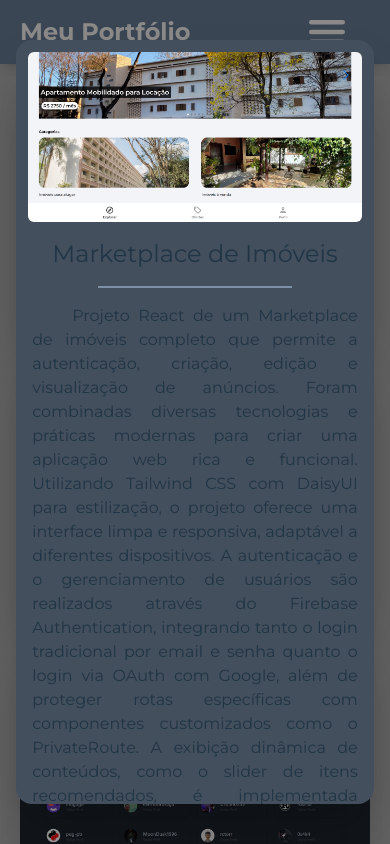
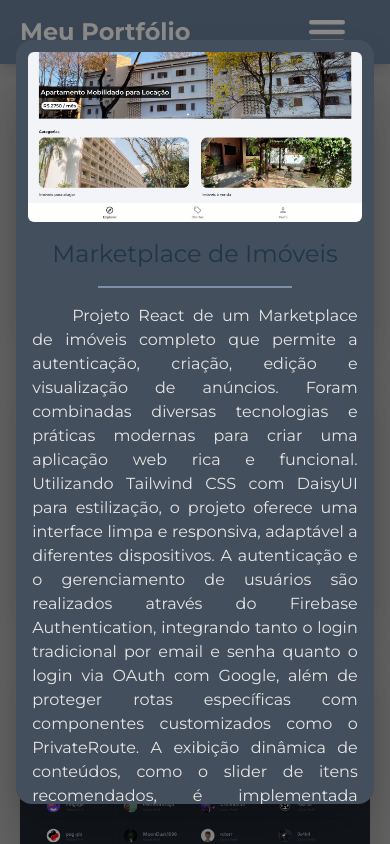
Before and after one commit to rodri-carvalho/portfolio, a React (Vite) app: page /projects in a window 390 px wide. Both pictures are taken after a click on the button 195 px from the left and 209 px from the top of the page. Shown: the top 844 px of the page. Built offline with nearby package versions, Linux system fonts and the light colour scheme.

Commit message:
alteracao da text-color na seta da home, em formacao e projetos. obs: commit anterior fez também alteracoes de responsividade na navbar, em habilidades e em formacao

```diff
--- a/src/components/general/ProjectsBrowserMockUp.jsx
+++ b/src/components/general/ProjectsBrowserMockUp.jsx
@@ -59,7 +59,7 @@ function ProjectsBrowserMockUp({ id, title, projectURL, repoURL, projectPic, des
 					<div className="bg-base-200 flex flex-col justify-center 2xs:!h-full ">
 						<img src={projectPic} alt="" className="" />
 					</div>
-					<div className="text-lg 4xs:text-xl sm:text-2xl lg:text-3xl xl:text-4xl 2xl:text-5xl 3xl:text-6xl py-1 4xs:py-1 sm:py-2 lg:py-3 xl:py-4 2xl:py-5 3xl:py-8 !3xl:rounded-3xl">
+					<div className="text-lg 4xs:text-xl sm:text-2xl lg:text-3xl xl:text-4xl 2xl:text-5xl 3xl:text-6xl py-1 4xs:py-1 sm:py-2 lg:py-3 xl:py-4 2xl:py-5 3xl:py-8 !3xl:rounded-3xl !text-base-100">
 						{title}
 					</div>
 				</div>
@@ -76,14 +76,14 @@ function ProjectsBrowserMockUp({ id, title, projectURL, repoURL, projectPic, des
 							description.map((paragraph, index) => (
 								<p
 									key={index}
-									className="text-justify xs:text-lg sm:text-xl md:text-xl lg:text-2xl xl:text-3xl 2xl:text-4xl 3xl:text-5xl indent-8 5xs:indent-10 4xs:indent-11 3xs:indent-12 xs:indent-16 sm:indent-20 lg:indent-24 xl:indent-28 2xl:indent-32 3xl:indent-36 sm:leading-normal md:leading-normal lg:leading-normal xl:leading-normal 2xl:leading-normal 3xl:leading-normal px-1 4xs:px-2 2xs:px-3 xs:px-4 md:px-6 lg:px-8 xl:px-10">
+									className="text-justify xs:text-lg sm:text-xl md:text-xl lg:text-2xl xl:text-3xl 2xl:text-4xl 3xl:text-5xl indent-8 5xs:indent-10 4xs:indent-11 3xs:indent-12 xs:indent-16 sm:indent-20 lg:indent-24 xl:indent-28 2xl:indent-32 3xl:indent-36 sm:leading-normal md:leading-normal lg:leading-normal xl:leading-normal 2xl:leading-normal 3xl:leading-normal px-1 4xs:px-2 2xs:px-3 xs:px-4 md:px-6 lg:px-8 xl:px-10 !text-base-100">
 									{paragraph}
 									<br />
 									<br />
 								</p>
 							))
 						) : (
-							<p className="text-justify md:text-xl lg:text-2xl 2xl:text-4xl 3xl:text-5xl indent-7 lg:indent-9 2xl:indent-12 3xl:indent-20 md:leading-relaxed 2xl:leading-normal 3xl:leading-normal">
+							<p className="text-justify md:text-xl lg:text-2xl 2xl:text-4xl 3xl:text-5xl indent-7 lg:indent-9 2xl:indent-12 3xl:indent-20 md:leading-relaxed 2xl:leading-normal 3xl:leading-normal !text-base-100">
 								{description}
 							</p>
 						)}
--- a/src/pages/Home.jsx
+++ b/src/pages/Home.jsx
@@ -68,7 +68,7 @@ function Home() {
 
 				<div className="w-full flex justify-center">
 					<div className="divider w-10/12 2xs:w-8/12 md:w-7/12 2xl:w-8/12 self-center mt-10 6xs:mt-10 4xs:mt-12 2xs:mt-12 md:mt-20 lg:mt-16 2xl:mt-32 3xl:mt-36">
-						<FaCode className="text-base-100 text-6xl sm:text-7xl xl:text-8xl 2xl:text-9xl 3xl:h-44 3xl:w-44" />
+						<FaCode className="!text-base-100 text-6xl sm:text-7xl xl:text-8xl 2xl:text-9xl 3xl:h-44 3xl:w-44" />
 					</div>
 				</div>
 
```
